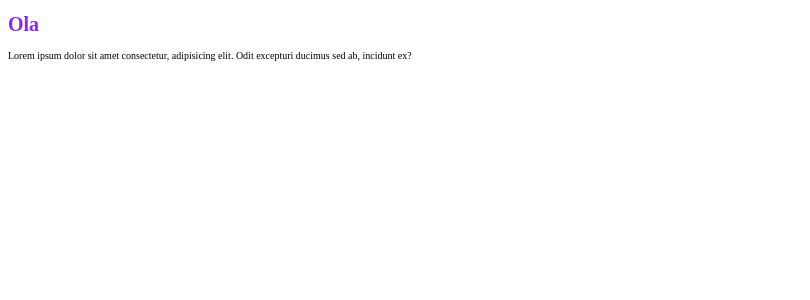
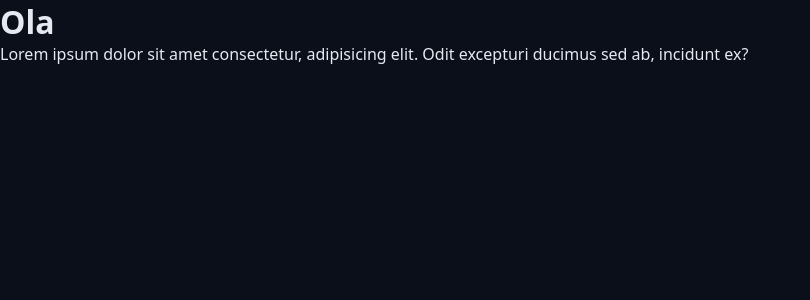
Before and after one commit to diegopaivaa15-maker/Cronos-Pomodoro, a React (Vite) app: page / in a window 1280 px wide. Shown: the top 300 px of the page, without its empty margins (0-810 px from the left). Built offline with nearby package versions, Linux system fonts and the light colour scheme.

Commit message:
Montando o Css Gblobal

```diff
--- a/src/App.tsx
+++ b/src/App.tsx
@@ -2,7 +2,6 @@
 import "./styles/Global.css";
 
 export function App(){
-    console.log("oi")
     return (
         <>
         <h1>Ola</h1>
--- a/src/styles/Global.css
+++ b/src/styles/Global.css
@@ -1,6 +1,16 @@
+*{
+    margin: 0;
+    padding: 0;
+    box-sizing: border-box;
+}
+
+html{
+    font-size: 62.5%;
+}
+
 body{
-    font-size: 10px;
+    font-family: system-ui, -apple-system, BlinkMacSystemFont, 'Segoe UI', Roboto, Oxygen, Ubuntu, Cantarell, 'Open Sans', 'Helvetica Neue', sans-serif;
+    font-size: 1.6rem;
+    background: var(--gray-900);
+    color: var(--text-default);
 }
-h1{
-    color: blueviolet;
-}
```
